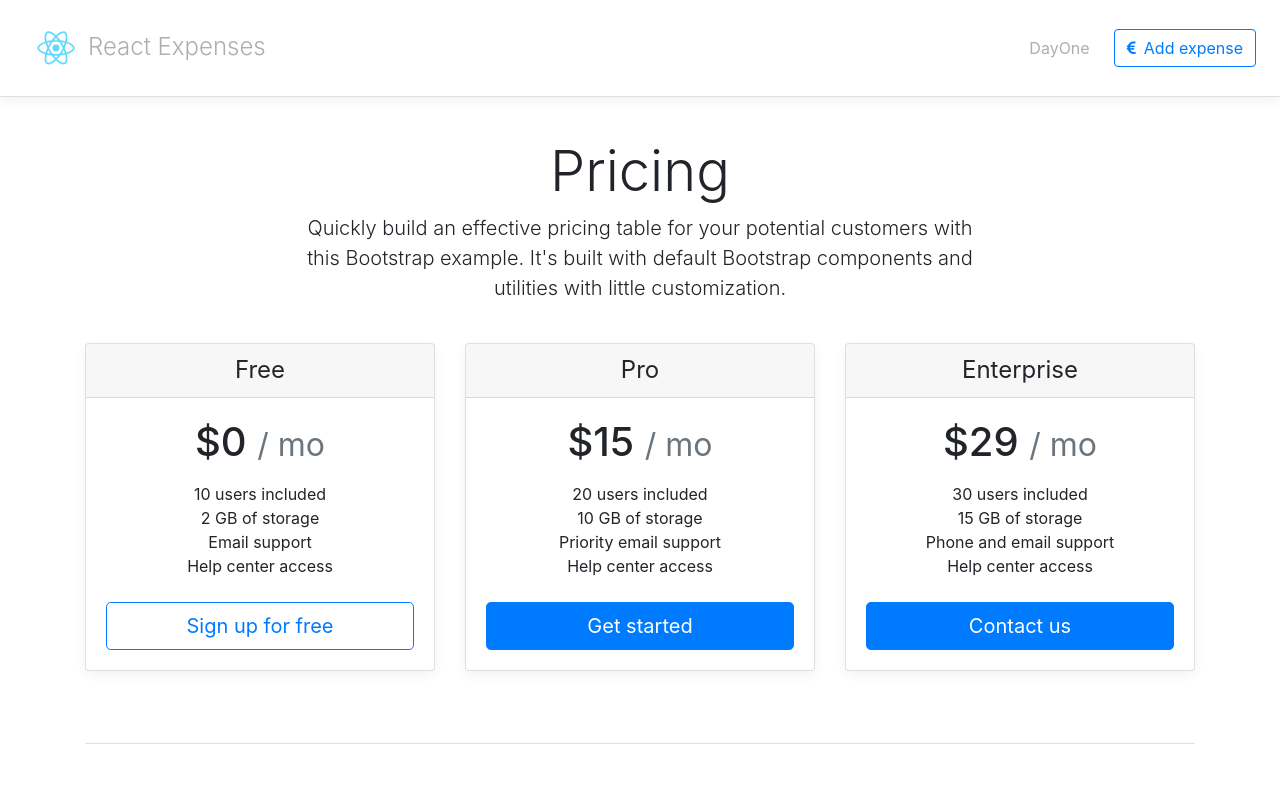
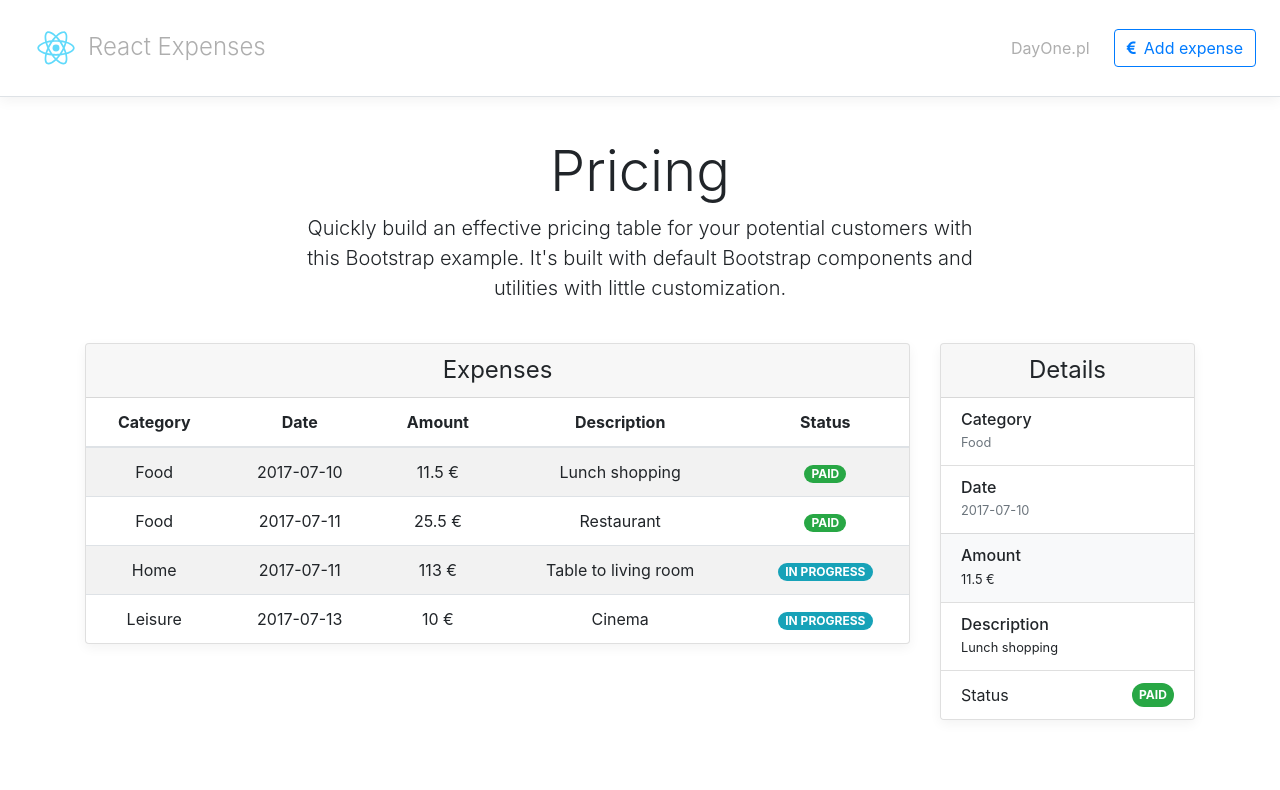
Before and after one commit to kkolada/react-expenses-dayone, a React (Create React App) app: page / in a window 1280 px wide. Shown: the top 790 px of the page. Built offline with nearby package versions, Linux system fonts and the light colour scheme.

Commit message:
Lodash installed, data added, links fix, new components for expense details, expense table and row. Cards component changed.

```diff
--- a/package.json
+++ b/package.json
@@ -5,6 +5,7 @@
   "dependencies": {
     "bootstrap": "^4.0.0",
     "font-awesome": "^4.7.0",
+    "lodash": "^4.17.5",
     "node-sass-chokidar": "0.0.3",
     "npm-run-all": "^4.1.2",
     "react": "^16.2.0",
--- a/src/App.js
+++ b/src/App.js
@@ -9,8 +9,8 @@ class App extends Component {
   render() {
     return (
       [
-        <Header/>,
-        <Content>
+        <Header key="header"/>,
+        <Content key="content">
           <Pricing/>
           <Cards/>
           <Footer/>
--- a/src/components/Cards.jsx
+++ b/src/components/Cards.jsx
@@ -1,51 +1,16 @@
 import React from 'react';
+import { ExpenseDetails } from './ExpenseDetails';
+import { ExpenseTable } from './ExpenseTable';
 
-export const Cards = () => (
-  <div className="card-deck mb-3 text-center">
-    <div className="card mb-4 box-shadow">
-      <div className="card-header">
-        <h4 className="my-0 font-weight-normal">Free</h4>
+export const Cards = () => {
+  return (
+    <div className="row mb-3 text-center">
+      <div className="col-9">
+        <ExpenseTable/>
       </div>
-      <div className="card-body">
-        <h1 className="card-title pricing-card-title">$0 <small className="text-muted">/ mo</small></h1>
-        <ul className="list-unstyled mt-3 mb-4">
-          <li>10 users included</li>
-          <li>2 GB of storage</li>
-          <li>Email support</li>
-          <li>Help center access</li>
-        </ul>
-        <button type="button" className="btn btn-lg btn-block btn-outline-primary">Sign up for free</button>
+      <div className="col-3">
+        <ExpenseDetails/>
       </div>
     </div>
-    <div className="card mb-4 box-shadow">
-      <div className="card-header">
-        <h4 className="my-0 font-weight-normal">Pro</h4>
-      </div>
-      <div className="card-body">
-        <h1 className="card-title pricing-card-title">$15 <small className="text-muted">/ mo</small></h1>
-        <ul className="list-unstyled mt-3 mb-4">
-          <li>20 users included</li>
-          <li>10 GB of storage</li>
-          <li>Priority email support</li>
-          <li>Help center access</li>
-        </ul>
-        <button type="button" className="btn btn-lg btn-block btn-primary">Get started</button>
-      </div>
-    </div>
-    <div className="card mb-4 box-shadow">
-      <div className="card-header">
-        <h4 className="my-0 font-weight-normal">Enterprise</h4>
-      </div>
-      <div className="card-body">
-        <h1 className="card-title pricing-card-title">$29 <small className="text-muted">/ mo</small></h1>
-        <ul className="list-unstyled mt-3 mb-4">
-          <li>30 users included</li>
-          <li>15 GB of storage</li>
-          <li>Phone and email support</li>
-          <li>Help center access</li>
-        </ul>
-        <button type="button" className="btn btn-lg btn-block btn-primary">Contact us</button>
-      </div>
-    </div>
-  </div>
-);
+  );
+};
--- /dev/null
+++ b/src/components/ExpenseDetails.jsx
@@ -0,0 +1,44 @@
+import React from 'react';
+import './ExpenseDetails.css';
+
+export const ExpenseDetails = () => {
+  return (
+    <div id="expense-details" className="card mb-4 box-shadow">
+      <div className="card-header">
+        <h4 className="my-0 font-weight-normal">Details</h4>
+      </div>
+      <div className="card-body p-0">
+        <ul className="list-group">
+          <li className="list-group-item d-flex justify-content-between lh-condensed">
+            <div>
+              <h6 className="my-0">Category</h6>
+              <small className="text-muted">Food</small>
+            </div>
+          </li>
+          <li className="list-group-item d-flex justify-content-between lh-condensed">
+            <div>
+              <h6 className="my-0">Date</h6>
+              <small className="text-muted">2017-07-10</small>
+            </div>
+          </li>
+          <li className="list-group-item d-flex justify-content-between bg-light">
+            <div>
+              <h6 className="my-0">Amount</h6>
+              <small>11.5 €</small>
+            </div>
+          </li>
+          <li className="list-group-item d-flex justify-content-between lh-condensed">
+            <div>
+              <h6 className="my-0">Description</h6>
+              <small>Lunch shopping</small>
+            </div>
+          </li>
+          <li className="list-group-item d-flex justify-content-between">
+            <span>Status</span>
+            <span className="badge badge-pill badge-success">PAID</span>
+          </li>
+        </ul>
+      </div>
+    </div>
+  );
+};
--- /dev/null
+++ b/src/components/ExpenseDetails.scss
@@ -0,0 +1,25 @@
+#expense-details {
+  h6 {
+    text-align: left;
+  }
+  .card-body ul.list-group > li.list-group-item {
+    border-left: none;
+    border-right: none;
+    & > div {
+      text-align: left;
+    }
+
+    &:first-child {
+      border-top: none;
+      border-top-left-radius: 0;
+      border-top-right-radius: 0;
+    }
+
+    &:last-child {
+      border-bottom: none;
+    }
+  }
+  .badge.badge-pill {
+    line-height: 1.1rem;
+  }
+}
--- /dev/null
+++ b/src/components/ExpenseTable.jsx
@@ -0,0 +1,35 @@
+import React from 'react';
+import './ExpenseTable.css';
+import { ExpenseTableRow } from './ExpenseTableRow';
+import { expenses } from '../data';
+import { map } from 'lodash';
+
+export const ExpenseTable = () => {
+  const rows = map(expenses, (item) => {
+    return <ExpenseTableRow item={item}/>;
+  });
+  return (
+    <div id="expense-list" className="card mb-4 box-shadow">
+      <div className="card-header">
+        <h4 className="my-0 font-weight-normal">Expenses</h4>
+      </div>
+      <div className="card-body p-0">
+        <table className="table table-striped mb-0">
+          <thead>
+          <tr>
+            <th scope="col">Category</th>
+            <th scope="col">Date</th>
+            <th scope="col">Amount</th>
+            <th scope="col">Description</th>
+            <th scope="col">Status</th>
+          </tr>
+          </thead>
+          <tbody>
+            { rows }
+          </tbody>
+        </table>
+        {/*<button type="button" className="btn btn-lg btn-block btn-outline-primary">Sign up for free</button>*/}
+      </div>
+    </div>
+  );
+};
--- /dev/null
+++ b/src/components/ExpenseTable.scss
@@ -0,0 +1,5 @@
+#expense-list {
+  .table th {
+    border-top: none;
+  }
+}
--- /dev/null
+++ b/src/components/ExpenseTableRow.jsx
@@ -0,0 +1,14 @@
+import React from 'react';
+
+export const ExpenseTableRow = ({item}) => {
+  return (
+    <tr key={item.id}>
+      <td>{item.category}</td>
+      <td>{item.date}</td>
+      <td>{item.amount.value} {item.amount.currency}</td>
+      <td>{item.description}</td>
+      <td>{item.pending ? <span className="badge badge-pill badge-info">IN PROGRESS</span> :
+        <span className="badge badge-pill badge-success">PAID</span>}</td>
+    </tr>
+  );
+};
--- a/src/components/Footer.jsx
+++ b/src/components/Footer.jsx
@@ -14,30 +14,30 @@ export const Footer = () => (
       <div className="col-6 col-md">
         <h5>Features</h5>
         <ul className="list-unstyled text-small">
-          <li><a className="text-muted" href="#">Cool stuff</a></li>
-          <li><a className="text-muted" href="#">Random feature</a></li>
-          <li><a className="text-muted" href="#">Team feature</a></li>
-          <li><a className="text-muted" href="#">Stuff for developers</a></li>
-          <li><a className="text-muted" href="#">Another one</a></li>
-          <li><a className="text-muted" href="#">Last time</a></li>
+          <li><a className="text-muted" href="http://dayone.pl/">Cool stuff</a></li>
+          <li><a className="text-muted" href="http://dayone.pl/">Random feature</a></li>
+          <li><a className="text-muted" href="http://dayone.pl/">Team feature</a></li>
+          <li><a className="text-muted" href="http://dayone.pl/">Stuff for developers</a></li>
+          <li><a className="text-muted" href="http://dayone.pl/">Another one</a></li>
+          <li><a className="text-muted" href="http://dayone.pl/">Last time</a></li>
         </ul>
       </div>
       <div className="col-6 col-md">
         <h5>Resources</h5>
         <ul className="list-unstyled text-small">
-          <li><a className="text-muted" href="#">Resource</a></li>
-          <li><a className="text-muted" href="#">Resource name</a></li>
-          <li><a className="text-muted" href="#">Another resource</a></li>
-          <li><a className="text-muted" href="#">Final resource</a></li>
+          <li><a className="text-muted" href="http://dayone.pl/">Resource</a></li>
+          <li><a className="text-muted" href="http://dayone.pl/">Resource name</a></li>
+          <li><a className="text-muted" href="http://dayone.pl/">Another resource</a></li>
+          <li><a className="text-muted" href="http://dayone.pl/">Final resource</a></li>
         </ul>
       </div>
       <div className="col-6 col-md">
         <h5>About</h5>
         <ul className="list-unstyled text-small">
-          <li><a className="text-muted" href="#">Team</a></li>
-          <li><a className="text-muted" href="#">Locations</a></li>
-          <li><a className="text-muted" href="#">Privacy</a></li>
-          <li><a className="text-muted" href="#">Terms</a></li>
+          <li><a className="text-muted" href="http://dayone.pl/">Team</a></li>
+          <li><a className="text-muted" href="http://dayone.pl/">Locations</a></li>
+          <li><a className="text-muted" href="http://dayone.pl/">Privacy</a></li>
+          <li><a className="text-muted" href="http://dayone.pl/">Terms</a></li>
         </ul>
       </div>
     </div>
--- a/src/components/Navbar.jsx
+++ b/src/components/Navbar.jsx
@@ -5,12 +5,12 @@ import logo from '../assets/logo.svg';
 export const Header = () => (
   <div id="app-header" className="d-flex flex-column flex-md-row align-items-center p-3 px-md-4 mb-3 bg-white border-bottom box-shadow">
     <h4 className="my-0 mr-md-auto font-weight-light">
-      <img src={logo} className="header-logo"/>
+      <img src={logo} className="header-logo" alt=""/>
       React Expenses
     </h4>
     <nav className="my-2 my-md-0 mr-md-3">
-      <a className="p-2" href="http://dayone.pl/" target="_blank" rel="noopener noreferrer">DayOne</a>
+      <a className="p-2" href="http://dayone.pl/" target="_blank" rel="noopener noreferrer">DayOne.pl</a>
     </nav>
-    <a className="btn btn-outline-primary" href="#"><i className="fa fa-eur mr-2"></i>Add expense</a>
+    <button className="btn btn-outline-primary"><i className="fa fa-eur mr-2"></i>Add expense</button>
   </div>
 );
--- /dev/null
+++ b/src/data.js
@@ -0,0 +1,46 @@
+export const expenses = [
+  {
+    id: '5BCF2B40-8F9D-4353-85C6-8859D6AA033B',
+    category: 'Food',
+    date: '2017-07-10',
+    amount: {
+      currency: '€',
+      value: 11.50
+    },
+    description: 'Lunch shopping',
+    pending: false
+  },
+  {
+    id: 'E7808164-F9B5-4D4D-9E4E-AA404C99C1BE',
+    category: 'Food',
+    date: '2017-07-11',
+    amount: {
+      currency: '€',
+      value: 25.50
+    },
+    description: 'Restaurant',
+    pending: false
+  },
+  {
+    id: '212B0A26-0BFA-41D4-A2D2-BF4EEE5256EB',
+    category: 'Home',
+    date: '2017-07-11',
+    amount: {
+      currency: '€',
+      value: 113.00
+    },
+    description: 'Table to living room',
+    pending: true
+  },
+  {
+    id: '212B0A26-0BFA-41D4-A2D2-BF4EEE5256AA',
+    category: 'Leisure',
+    date: '2017-07-13',
+    amount: {
+      currency: '€',
+      value: 10.00
+    },
+    description: 'Cinema',
+    pending: true
+  }
+];
```
